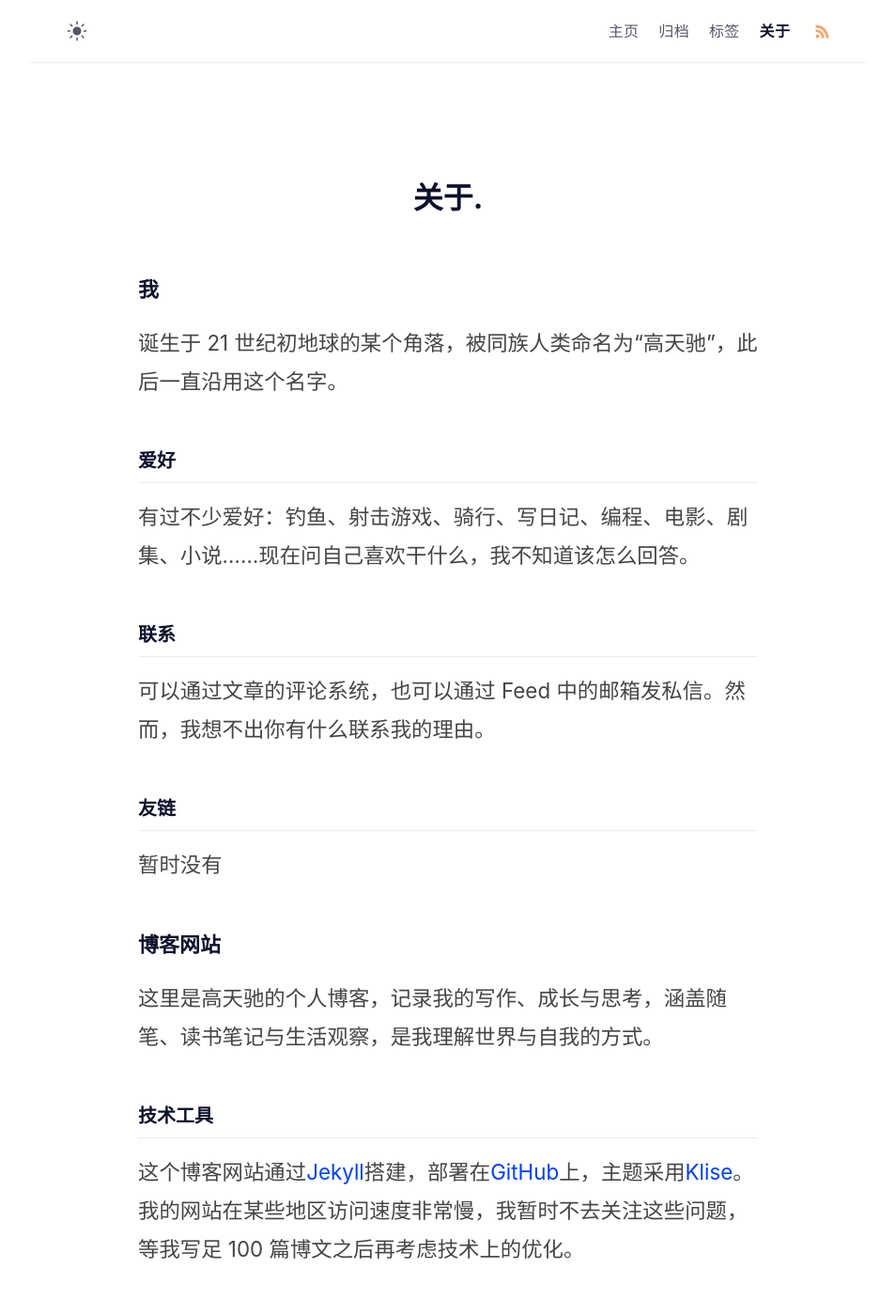
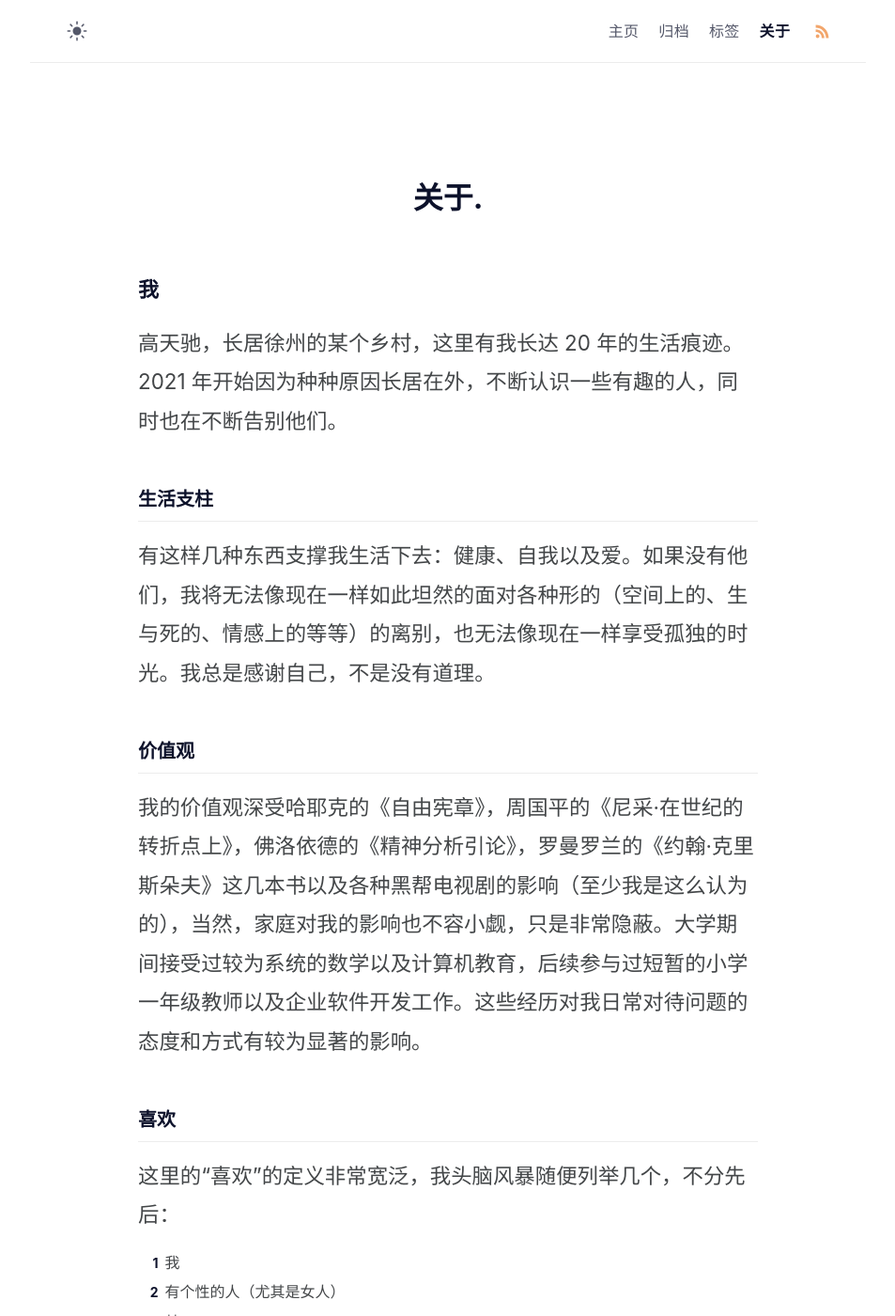
Before and after one commit to gaotianchi/gaotianchi.github.io, a Jekyll site: the page built from about.md, in a window 1280 px wide and 1400 px high. Shown: the whole window at 94% size, without its empty margins (163-1116 px from the left). Built offline with Jekyll 4.4.1, drawn with Linux system fonts in a browser that asks for light colours; some of the changed text lies outside the part shown.

Commit message:
vault backup: 2025-08-08 20:36:51

```diff
--- a/about.md
+++ b/about.md
@@ -3,30 +3,73 @@ comments: false
 createdAt: 2025-05-02 11:25:31
 description: 关于作者以及这个网站的一切。
 layout: page
-modifiedAt: 2025-05-25 17:01:09
+modifiedAt: 2025-08-08 20:55:58
 permalink: /about/
 title: 关于
 ---
 
 ## 我
 
-诞生于 21 世纪初地球的某个角落，被同族人类命名为“高天驰”，此后一直沿用这个名字。
+高天驰，长居徐州的某个乡村，这里有我长达 20 年的生活痕迹。2021 年开始因为种种原因长居在外，不断认识一些有趣的人，同时也在不断告别他们。
 
-### 爱好
+### 生活支柱
 
-有过不少爱好：钓鱼、射击游戏、骑行、写日记、编程、电影、剧集、小说……现在问自己喜欢干什么，我不知道该怎么回答。
+有这样几种东西支撑我生活下去：健康、自我以及爱。如果没有他们，我将无法像现在一样如此坦然的面对各种形的（空间上的、生与死的、情感上的等等）的离别，也无法像现在一样享受孤独的时光。我总是感谢自己，不是没有道理。
 
-### 联系
+### 价值观
 
-可以通过文章的评论系统，也可以通过 Feed 中的邮箱发私信。然而，我想不出你有什么联系我的理由。
+我的价值观深受哈耶克的《自由宪章》，周国平的《尼采·在世纪的转折点上》，佛洛依德的《精神分析引论》，罗曼罗兰的《约翰·克里斯朵夫》这几本书以及各种黑帮电视剧的影响（至少我是这么认为的），当然，家庭对我的影响也不容小觑，只是非常隐蔽。大学期间接受过较为系统的数学以及计算机教育，后续参与过短暂的小学一年级教师以及企业软件开发工作。这些经历对我日常对待问题的态度和方式有较为显著的影响。
 
-### 友链
+### 喜欢
 
-暂时没有
+这里的“喜欢”的定义非常宽泛，我头脑风暴随便列举几个，不分先后：
+
+1. 我
+2. 有个性的人（尤其是女人）
+3. 梦
+4. 美
+5. 安静
+6. 人
+7. 猫
+8. 自由
+9. 《格莫拉》前两季
+10. 钱
+11. 古典音乐
+12. 小说
+13. 漫步
+14. 写作
+15. 电影
+16. 牛仔
+17. 黑帮电视剧
+18. 权力
+19. 面对面聊天
+20. 暖光
+21. 偷懒
+22. 三分钟热度
+23. 文字
+24. 早睡早起
+25. 不辞而别
+
+### 不喜欢
+
+1. 发信息
+2. 短视频
+3. 告别
+4. 绿豆沙馅的食物（严重过敏）
+5. 被查户口
+6. 白色灯光
+7. 自轻自贱的人
+8. 臭虫以及各种颜色艳丽（代表危险）的虫子
+9. 集体主义者
+10. 道德卫士
+11. 背后说别人坏话的人（我有时出于安慰他人的目的会成为自己不喜欢的人）
+12. 寒冷的天气
+13. 上班
+14. 讨好型人格的人
 
 ## 博客网站
 
-这里是高天驰的个人博客，记录我的写作、成长与思考，涵盖随笔、读书笔记与生活观察，是我理解世界与自我的方式。
+以前喜欢折腾个人博客，看起来挺高大上的，后来厌倦了，就这样得了。
 
 ### 技术工具
 
```
Also changed, not shown: _drafts/2025-06-01-1946.md (+1 -1 lines), _drafts/2025-06-12-1443.md (+1 -1 lines), _drafts/2025-07-21-2002.md (+1 -1 lines), _posts/2025-07-01-5684-shanghai-airport-lounge-my-last-night-refuge.md (+3 -3 lines), _posts/2025-08-07-0735-mirror-chapter-1.md (added, +41 -0 lines).
